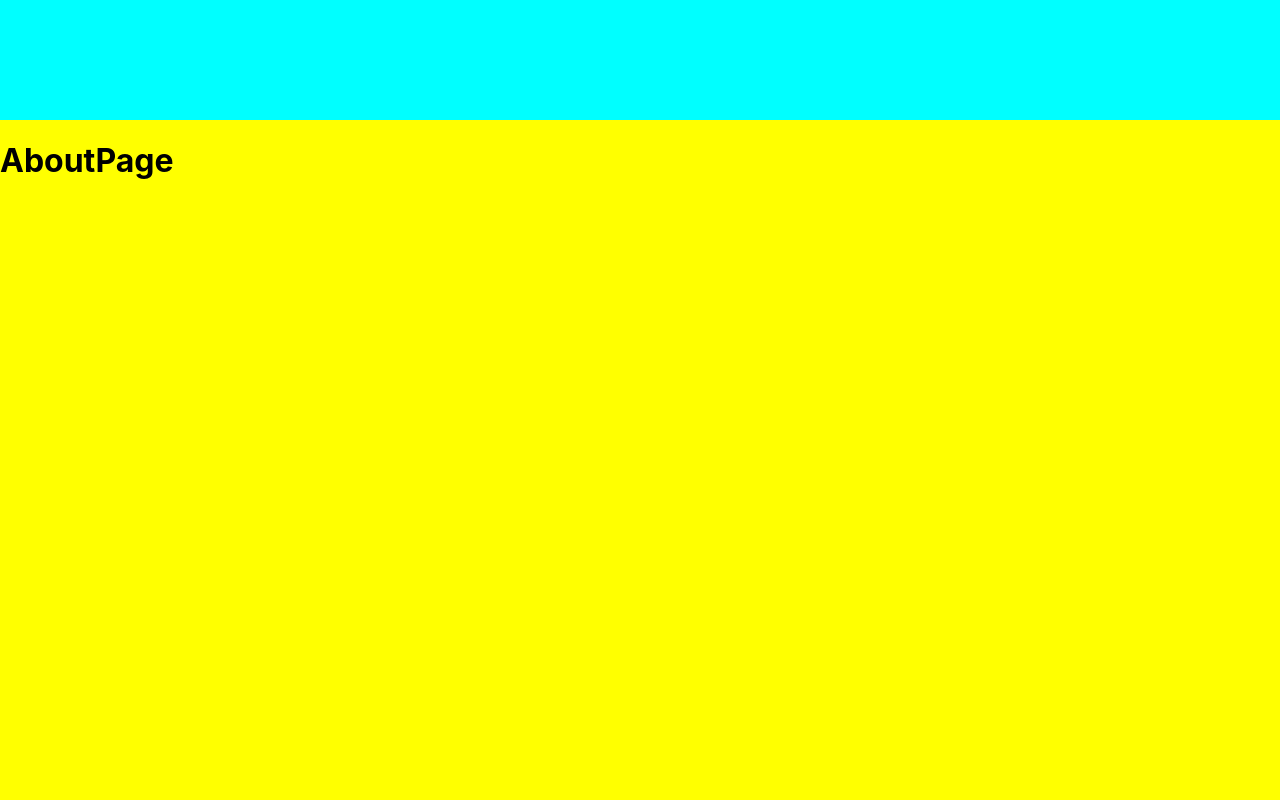
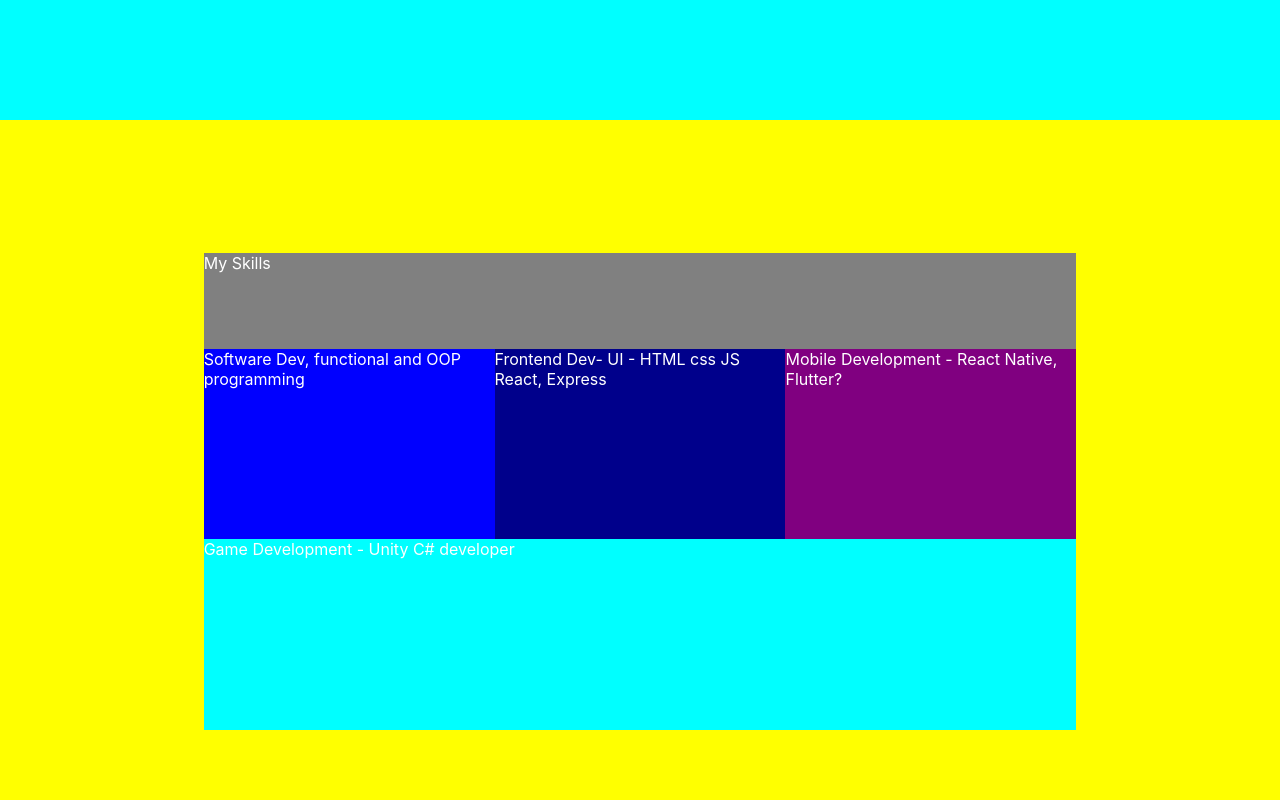
Before and after one commit to Lanny-MacMillan/dev_portfolio, a React (Create React App) app: page /Contact in a window 1280 px wide. Shown: the part 720-1520 px from the top of the page. Built offline with nearby package versions, Linux system fonts and the light colour scheme.

Commit message:
setup skills page with css grid and styled components

```diff
--- a/src/App.js
+++ b/src/App.js
@@ -1,7 +1,7 @@
 // import { Route, Routes } from "react-router";
 import React, { useRef } from "react";
 import Home from "./components/home/Home";
-import About from "./components/about/About";
+import Skills from "./components/skills/Skills.js";
 import Projects from "./projects/Projects.js";
 import Work from "./work/Work.js";
 import Contact from "./components/contact/Contact";
@@ -15,7 +15,13 @@ import {
 } from "./components/home/Home.styles.js";
 
 function App() {
-  const pages = ["// home", "// about", "// projects", "// work", "// contact"];
+  const pages = [
+    "// home",
+    "// skills",
+    "// projects",
+    "// work",
+    "// contact",
+  ];
   const pageRef = [
     useRef(null),
     useRef(null),
@@ -44,7 +50,7 @@ function App() {
         </HeaderLinksDiv>
       </HeaderContainer>
       <Home home={pageRef[0]} />
-      <About about={pageRef[1]} />
+      <Skills skills={pageRef[1]} />
       <Projects projects={pageRef[2]} />
       <Work work={pageRef[3]} />
       <Contact contact={pageRef[4]} />
--- a/src/components/about/About.js
+++ /dev/null
@@ -1,12 +0,0 @@
-import React from "react";
-import { AboutContainer } from "./About.styles.js";
-
-const About = ({ about }) => {
-  return (
-    <AboutContainer ref={about}>
-      <h1>AboutPage</h1>
-    </AboutContainer>
-  );
-};
-
-export default About;
--- a/src/components/about/About.styles.js
+++ /dev/null
@@ -1,9 +0,0 @@
-import styled from "styled-components";
-
-export const AboutContainer = styled.div`
-  display: flex;
-  flex-direction: row;
-  width: 100%;
-  height: 100vh;
-  background-color: yellow;
-`;
--- /dev/null
+++ b/src/components/skills/Skills.js
@@ -0,0 +1,25 @@
+import React from "react";
+import {
+  SkillsContainer,
+  Header,
+  Skills0,
+  Skills1,
+  Skills2,
+  Skills3,
+} from "./Skills.styles.js";
+
+const Skills = ({ skills }) => {
+  return (
+    <>
+      <SkillsContainer ref={skills}>
+        <Header>My Skills</Header>
+        <Skills0>Software Dev, functional and OOP programming</Skills0>
+        <Skills1>Frontend Dev- UI - HTML css JS React, Express</Skills1>
+        <Skills2>Mobile Development - React Native, Flutter?</Skills2>
+        <Skills3>Game Development - Unity C# developer</Skills3>
+      </SkillsContainer>
+    </>
+  );
+};
+
+export default Skills;
--- /dev/null
+++ b/src/components/skills/Skills.styles.js
@@ -0,0 +1,43 @@
+import styled from "styled-components";
+
+export const SkillsContainer = styled.div`
+  display: grid;
+  height: 100vh;
+  color: white;
+  grid-template-columns: 0.7fr 1fr 1fr 1fr 0.7fr;
+  grid-template-rows: 0.7fr 0.5fr 1fr 1fr 1fr;
+  gap: 0px 0px;
+  grid-auto-flow: row;
+  grid-template-areas:
+    ". . . . ."
+    ". header header header ."
+    ". skills0 skills1 skills2 ."
+    ". skills3 skills3 skills3 ."
+    ". . . . .";
+  background-color: yellow;
+`;
+
+export const Header = styled.div`
+  grid-area: header;
+  background-color: grey;
+`;
+
+export const Skills0 = styled.div`
+  grid-area: skills0;
+  background-color: blue;
+`;
+
+export const Skills1 = styled.div`
+  grid-area: skills1;
+  background-color: darkblue;
+`;
+
+export const Skills2 = styled.div`
+  grid-area: skills2;
+  background-color: purple;
+`;
+
+export const Skills3 = styled.div`
+  grid-area: skills3;
+  background-color: cyan;
+`;
```
